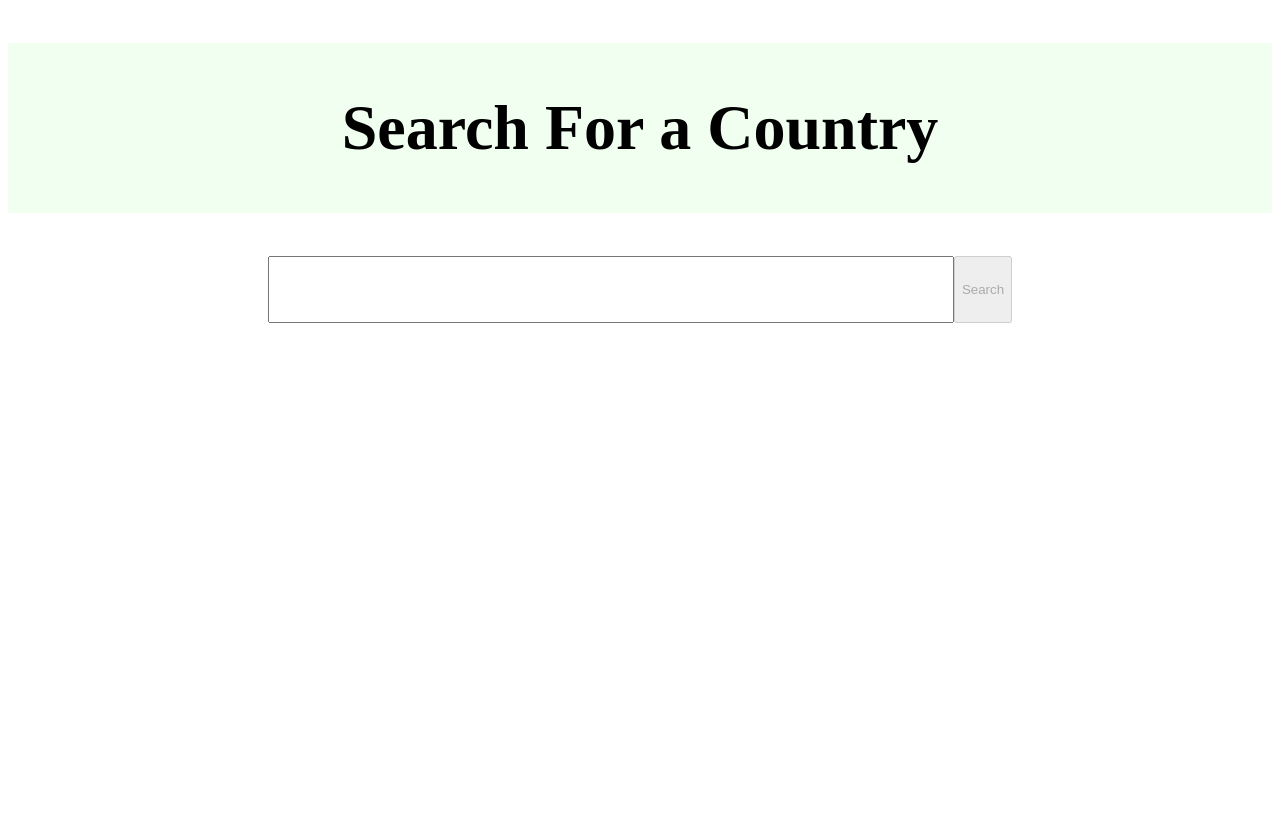
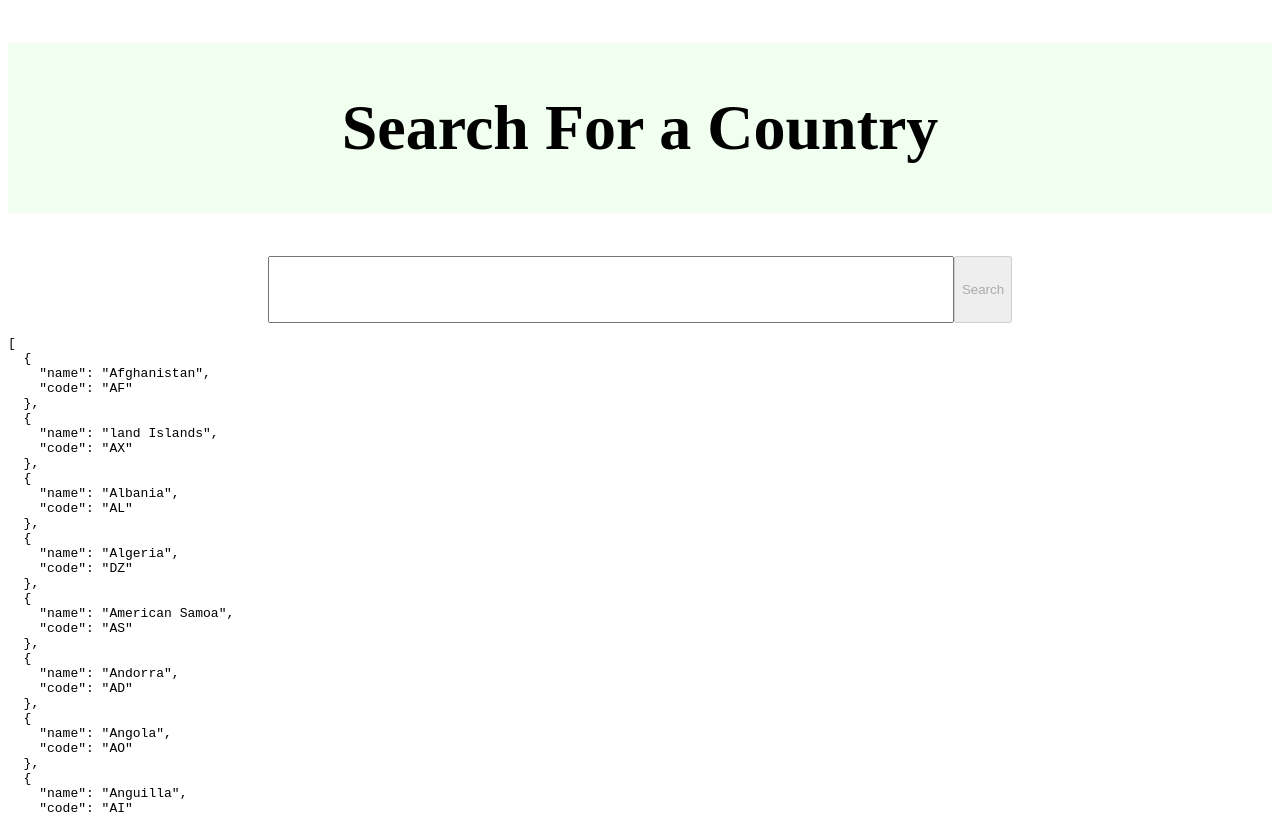
Before and after one commit to Stasiek99/search-bar, an Angular app: page / in a window 1280 px wide. Shown: the top 814 px of the page. Built offline with nearby package versions, Linux system fonts and the light colour scheme.

Commit message:
httpClient implemented

```diff
--- a/src/assets/db.mock.ts
+++ b/public/db.mock.ts
@@ -1,3 +1,3 @@
-import { Country } from "../app/interfaces/country.interface";
+import { Country } from "../src/app/interfaces/country.interface";
 
 export const listOfCountries: Country[] = [{label: "Albania"}, {label: "Barbados"}, {label: "Bouvet Island"}, {label: "Cambodia"}, {label: "Cayman Islands"}, {label: "Congo"}, {label: "Djibouti"}, {label: "Estonia"}, {label: "Gabon"}, {label: "Heard Island and Mcdonald Islands"}, {label: "Kyrgyzstan"}, {label: "Poland"}, {label: "Samoa"}, {label: "Sweden"}, {label: "United States"}, {label: "Zimbabwe"}];
--- a/src/app/app.component.html
+++ b/src/app/app.component.html
@@ -12,3 +12,5 @@
     </li>
   </ul>
 </section>
+
+<pre>{{ jsonCountries | json }}</pre>
--- a/src/app/app.component.ts
+++ b/src/app/app.component.ts
@@ -1,25 +1,42 @@
-import { Component } from '@angular/core';
+import { Component, OnInit } from '@angular/core';
 import { RouterOutlet } from '@angular/router';
+import { FormsModule } from "@angular/forms";
+import { JsonPipe, NgForOf } from "@angular/common";
+import { HttpClientModule, HttpClient } from "@angular/common/http";
 
 import { Country } from "./interfaces/country.interface";
-import { listOfCountries } from "../assets/db.mock";
-import {FormsModule} from "@angular/forms";
-import {NgForOf} from "@angular/common";
+import { listOfCountries } from "../../public/db.mock";
+
+export interface JSONCountry {
+  name: string;
+  code: string;
+}
 
 @Component({
   selector: 'app-root',
   standalone: true,
-  imports: [RouterOutlet, FormsModule, NgForOf],
+  imports: [RouterOutlet, FormsModule, NgForOf, JsonPipe, HttpClientModule],
   templateUrl: './app.component.html',
   styleUrl: './app.component.scss'
 })
-export class AppComponent {
+export class AppComponent implements OnInit {
   title = 'search_bar';
 
+  private readonly jsonURL = "countries.json";
   private readonly urlFragment = "https://www.google.com/search?q=";
 
   filteredCountries: Country[] = [];
   inputValue = "";
+  jsonCountries: JSONCountry[] = [];
+
+  constructor(private http: HttpClient) {}
+
+  ngOnInit(): void {
+    this.http.get<(JSONCountry)[]>(this.jsonURL).subscribe(countries => {
+      console.log(countries);
+      this.jsonCountries = countries;
+    });
+  }
 
   onChangesSearchBarInput(searchString: string): void {
     this.filteredCountries = this.getFilteredCountries(searchString);
```
Also changed, not shown: public/countries.json (renamed from src/assets/countries.json).
